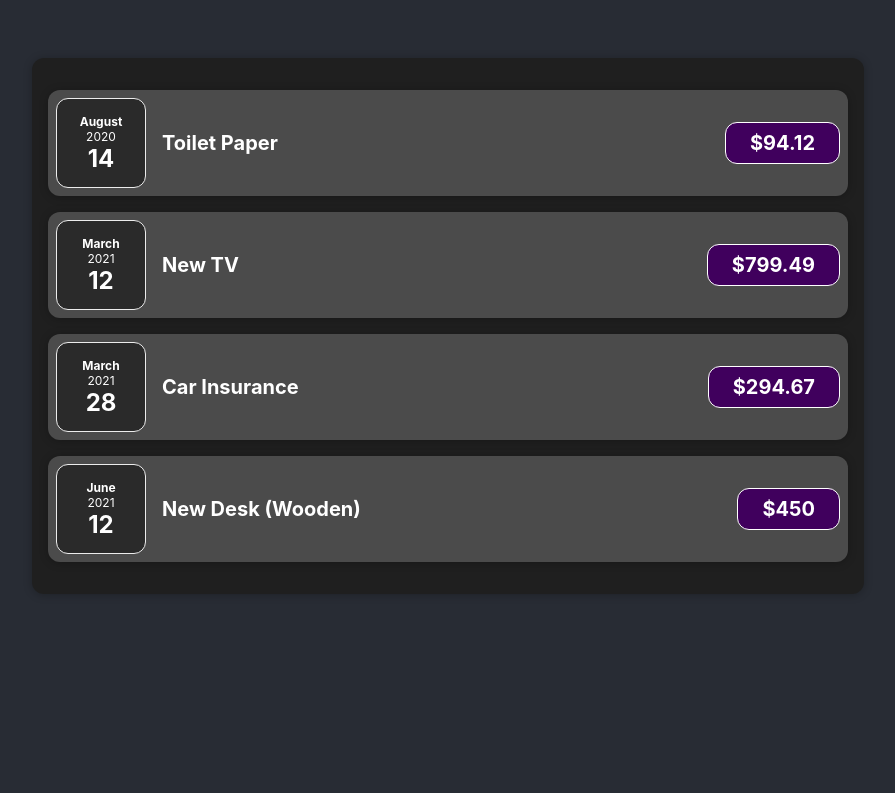
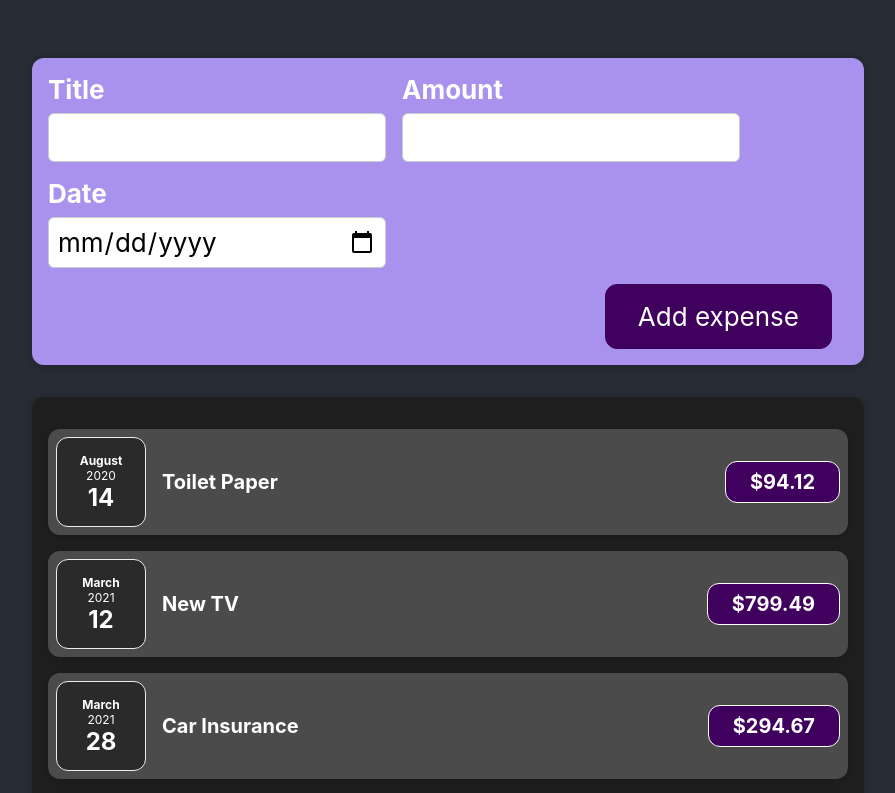
Before and after one commit to josepo/expenses, a React (Create React App) app: page / in a window 1280 px wide. Shown: the top 793 px of the page, without its empty margins (192-1087 px from the left). Built offline with nearby package versions, Linux system fonts and the light colour scheme.

Commit message:
Add new expense form

```diff
--- a/src/App.js
+++ b/src/App.js
@@ -1,17 +1,20 @@
 import './App.css';
+
+import NewExpense from './components/NewExpense/NewExpense';
 import Expenses from './components/Expenses/Expenses';
 
 const App = () =>
 {
    const expenses = [
-      { title: 'Toilet Paper', amount: 94.12, date: new Date(2020, 7, 14) },
-      { title: 'New TV', amount: 799.49, date: new Date(2021, 2, 12) },
-      { title: 'Car Insurance', amount: 294.67, date: new Date(2021, 2, 28) },
-      { title: 'New Desk (Wooden)', amount: 450, date: new Date(2021, 5, 12) }
+      { id: 0, title: 'Toilet Paper', amount: 94.12, date: new Date(2020, 7, 14) },
+      { id: 1, title: 'New TV', amount: 799.49, date: new Date(2021, 2, 12) },
+      { id: 2, title: 'Car Insurance', amount: 294.67, date: new Date(2021, 2, 28) },
+      { id: 3, title: 'New Desk (Wooden)', amount: 450, date: new Date(2021, 5, 12) }
    ];
 
    return (
       <div className="App">
+         <NewExpense />
          <Expenses items={ expenses } />
       </div>
    );
--- a/src/components/Expenses/Expenses.js
+++ b/src/components/Expenses/Expenses.js
@@ -9,7 +9,7 @@ const Expenses = ({ items }) =>
       <Card className='expenses'>
       {
          items.map(i =>
-            <ExpenseItem date={ i.date } title={ i.title } amount={ i.amount } />)
+            <ExpenseItem key={ i.id } date={ i.date } title={ i.title } amount={ i.amount } />)
       }
       </Card>
    );
--- /dev/null
+++ b/src/components/NewExpense/ExpenseForm.css
@@ -0,0 +1,26 @@
+.new-expense__controls {
+   display: flex;
+   flex-wrap: wrap;
+   gap: 1rem;
+   margin-bottom: 1rem;
+   text-align: left;
+ }
+
+ .new-expense__control label {
+   font-weight: bold;
+   margin-bottom: 0.5rem;
+   display: block;
+ }
+
+ .new-expense__control input {
+   font: inherit;
+   padding: 0.5rem;
+   border-radius: 6px;
+   border: 1px solid #ccc;
+   width: 20rem;
+   max-width: 100%;
+ }
+
+ .new-expense__actions {
+   text-align: right;
+ }
--- /dev/null
+++ b/src/components/NewExpense/ExpenseForm.js
@@ -0,0 +1,28 @@
+import './ExpenseForm.css';
+
+const ExpenseForm = () =>
+{
+   return (
+      <form>
+         <div className='new-expense__controls'>
+            <div className='new-expense__control'>
+               <label>Title</label>
+               <input />
+            </div>
+            <div className='new-expense__control'>
+               <label>Amount</label>
+               <input type='number' min='0.01' step='0.01' />
+            </div>
+            <div className='new-expense__control'>
+               <label>Date</label>
+               <input type='date' min='2019-01-01' max='2022-12-31' />
+            </div>
+         </div>
+         <div className='new-expense__actions'>
+            <button type='submit'>Add expense</button>
+         </div>
+      </form>
+   );
+}
+
+export default ExpenseForm;
--- /dev/null
+++ b/src/components/NewExpense/NewExpense.css
@@ -0,0 +1,38 @@
+.new-expense {
+   background-color: #a892ee;
+   padding: 1rem;
+   margin: 2rem auto;
+   width: 50rem;
+   max-width: 95%;
+   border-radius: 12px;
+   text-align: center;
+   box-shadow: 0 1px 8px rgba(0, 0, 0, 0.25);
+ }
+
+ .new-expense button {
+   font: inherit;
+   cursor: pointer;
+   padding: 1rem 2rem;
+   border: 1px solid #40005d;
+   background-color: #40005d;
+   color: white;
+   border-radius: 12px;
+   margin-right: 1rem;
+ }
+
+ .new-expense button:hover,
+ .new-expense button:active {
+   background-color: #510674;
+   border-color: #510674;
+ }
+
+ .new-expense button.alternative {
+   color: #220131;
+   border-color: transparent;
+   background-color: transparent;
+ }
+
+ .new-expense button.alternative:hover,
+ .new-expense button.alternative:active {
+   background-color: #ddb3f8;
+ }
--- /dev/null
+++ b/src/components/NewExpense/NewExpense.js
@@ -0,0 +1,13 @@
+import './NewExpense.css';
+import ExpenseForm from './ExpenseForm';
+
+const NewExpense = () =>
+{
+   return (
+      <div className='new-expense'>
+         <ExpenseForm />
+      </div>
+   );
+}
+
+export default NewExpense;
```
